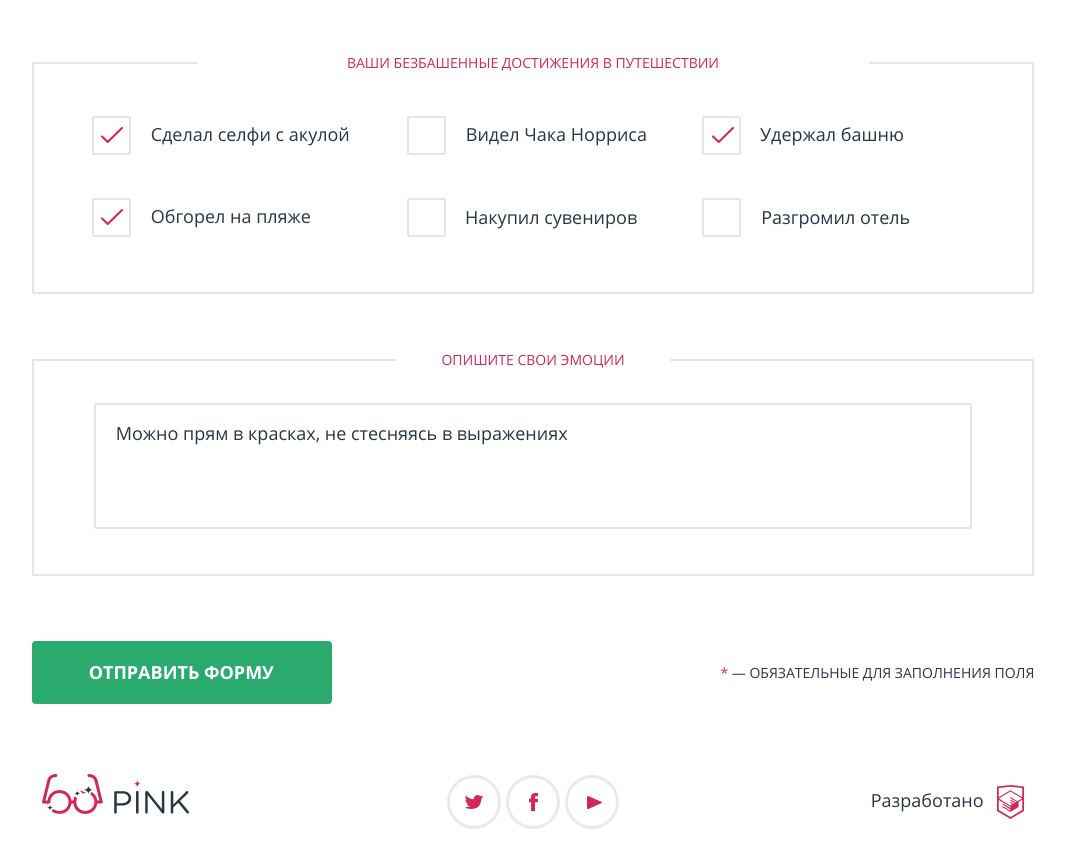
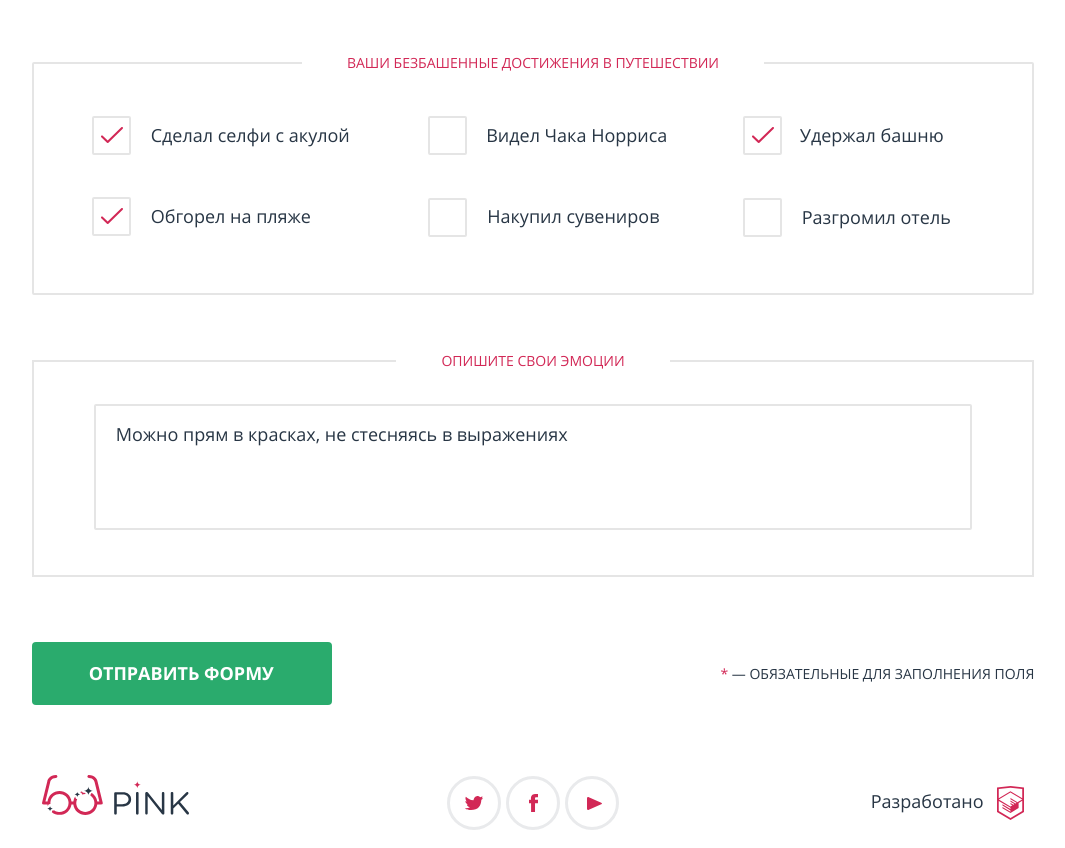
Before and after one commit to Tim1331/1464733-pink-22, a website: page source/form.html in a window 1280 px wide. Shown: the part 1155-2003 px from the top of the page, without its empty margins (107-1172 px from the left). Drawn offline with nearby package versions, Linux system fonts and the light colour scheme; files that its build step writes are made by us from their sources.

Commit message:
Переделал элемент form-content__crazy-travel через гриды

```diff
--- a/source/less/blocks/attachment-radio.less
+++ b/source/less/blocks/attachment-radio.less
@@ -57,7 +57,7 @@
     }
 
     @media (min-width: @desktop-width) {
-      margin-top: 18px;
+      margin-top: 48px;
       padding-left: 133px;
     }
   }
--- a/source/less/blocks/crazy-checkbox.less
+++ b/source/less/blocks/crazy-checkbox.less
@@ -17,46 +17,66 @@
 
   @media (min-width: @desktop-width) {
     margin-left: 0;
+    margin-bottom: 0;
+    margin-top: 0;
+    padding-top: 4px;
 
     &:first-of-type {
-      order: -5;
       padding-left: 117px;
-      margin-top: 17px;
+      grid-row-start: 2;
+      grid-row-end: 3;
+      grid-column-start: 1;
+      grid-column-end: 2;
     }
 
     &:nth-of-type(2) {
-      order: -2;
-      margin-top: 3px;
+      grid-column-start: 1;
+      grid-column-end: 2;
+      grid-row-start: 3;
+      grid-row-end: 4;
     }
 
     &:nth-of-type(3) {
-      order: -4;
-      padding-left: 116px;
-      margin-top: 17px;
+      padding-left: 107px;
+      grid-row-start: 2;
+      grid-row-end: 3;
+      grid-column-start: 2;
+      grid-column-end: 3;
 
       &::before {
-        left: 57px;
+        left: 49px;
+        top: 0;
+      }
+
+      &::after {
+        left: 49px;
+        top: 0;
       }
     }
 
     &:nth-of-type(4) {
-      order: -1;
-      padding-left: 154px;
+      padding-left: 108px;
+      grid-column-start: 2;
+      grid-column-end: 3;
+      grid-row-start: 3;
+      grid-row-end: 4;
 
       &::before {
-        left: 96px;
-        top: -4px;
+        left: 49px;
+        top: 1px;
       }
     }
 
     &:nth-of-type(5) {
-      order: -3;
       padding-left: 113px;
-      margin-top: 17px;
-
+      grid-row-start: 2;
+      grid-row-end: 3;
+      grid-column-start: 3;
+      grid-column-end: 4;
 
       &::before {
-        left: 55px;
+        left: 56px;
+        top: 0;
       }
     }
 
@@ -64,8 +84,8 @@
       order: 0;
 
       &::before {
-        left: 65px;
-        top: -4px;
+        left: 56px;
+        top: 0;
       }
     }
   }
@@ -84,11 +104,12 @@
 
     @media (min-width: @tablet-width) {
       left: 58px;
-      top: -3px;
+      top: 0;
     }
 
     @media (min-width: @desktop-width) {
       left: 58px;
+      top: 0;
     }
   }
 
@@ -115,8 +136,12 @@
     }
 
     @media (min-width: @desktop-width) {
-      margin-top: 4px;
-      padding-left: 124px;
+      padding-left: 115px;
+      margin-bottom: 0;
+      grid-column-start: 3;
+      grid-column-end: 4;
+      grid-row-start: 3;
+      grid-row-end: 4;
     }
   }
 }
@@ -135,22 +160,24 @@
       left: 67px;
       top: 8px;
     }
+
+    @media (min-width: @desktop-width) {
+      left: 67px;
+      top: 11px;
+    }
   }
 
   @media (min-width: @desktop-width) {
-    &:checked + .crazy-checkbox__label:nth-of-type(5)::after {
-      left: 65px;
-      top: 8px;
+    &:checked + .crazy-checkbox__label:nth-of-type(3)::after,
+    &:checked + .crazy-checkbox__label:nth-of-type(4)::after {
+      left: 59px;
+      top: 11px;
     }
 
-    &:checked + .crazy-checkbox__label:nth-of-type(4)::after {
-      left: 105px;
-      top: 8px;
-    }
-
+    &:checked + .crazy-checkbox__label:nth-of-type(5)::after,
     &:checked + .crazy-checkbox__label:last-of-type::after {
-      left: 75px;
-      top: 8px;
+      left: 65px;
+      top: 11px;
     }
   }
 }
--- a/source/less/blocks/form-content.less
+++ b/source/less/blocks/form-content.less
@@ -124,10 +124,11 @@
 
   @media (min-width: @desktop-width) {
     width: 100%;
-    flex-direction: row;
-    flex-wrap: wrap;
+    display: grid;
+    grid-template-rows: 44px 81px 96px;
+    grid-template-columns: 34.6% 30.8% 34.6%;
     box-sizing: border-box;
-    padding-bottom: 11px;
+    padding-bottom: 0;
   }
 }
 
@@ -356,8 +357,12 @@
   }
 
   @media (min-width: @desktop-width) {
-    width: 62.326%;
-    margin-bottom: 30px;
+    width: 41.326%;
+    margin-bottom: 0;
+    grid-row-start: 1;
+    grid-row-end: 2;
+    grid-column-start: 1;
+    grid-column-end: 4;
   }
 
   &--data-legend {
--- a/source/less/blocks/slogan-header.less
+++ b/source/less/blocks/slogan-header.less
@@ -58,6 +58,6 @@
 
   @media (min-width: @desktop-width) {
     padding-top: 169px;
-    width: 45.25%;
+    width: 62.25%;
   }
 }
```
